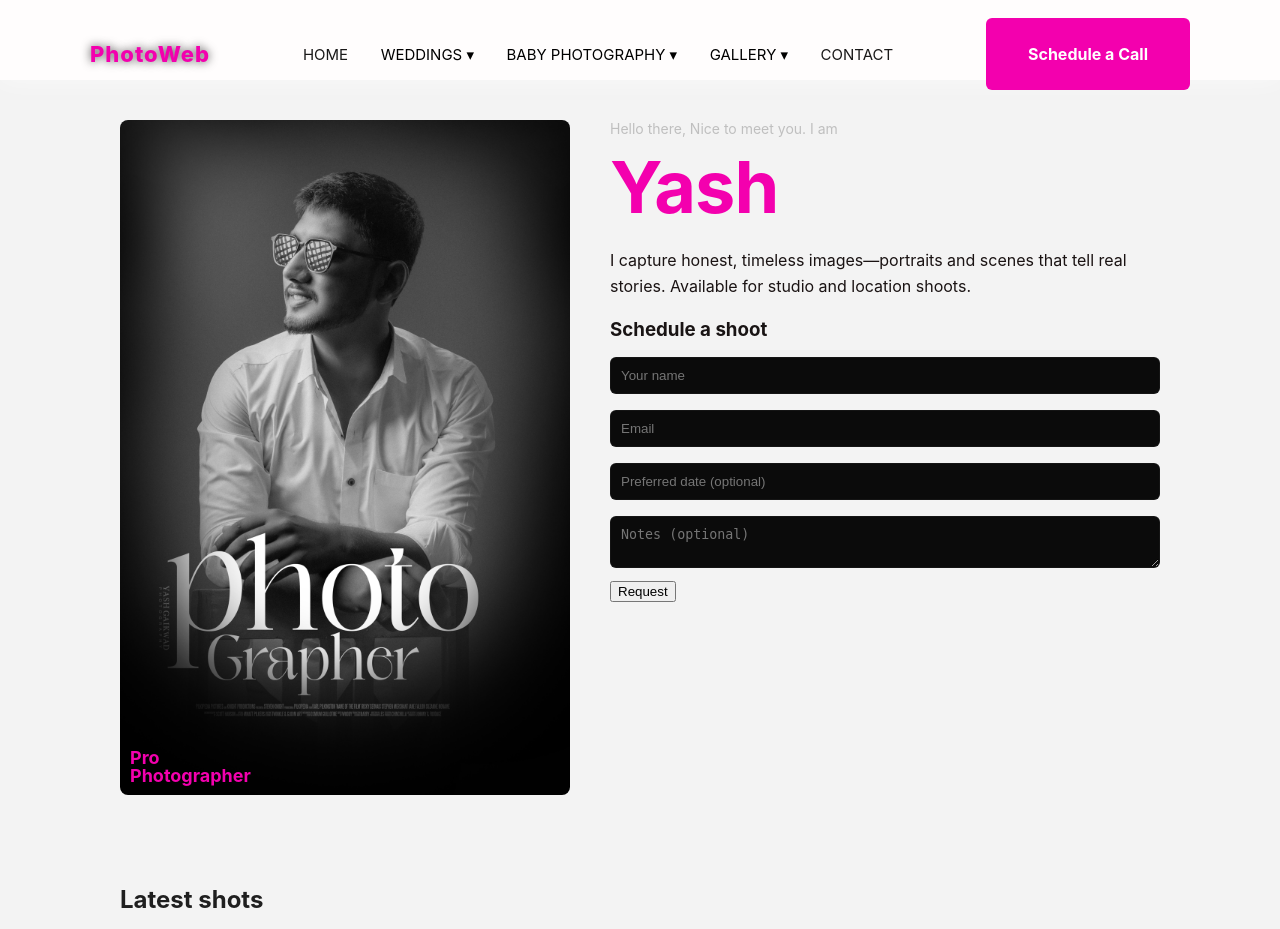
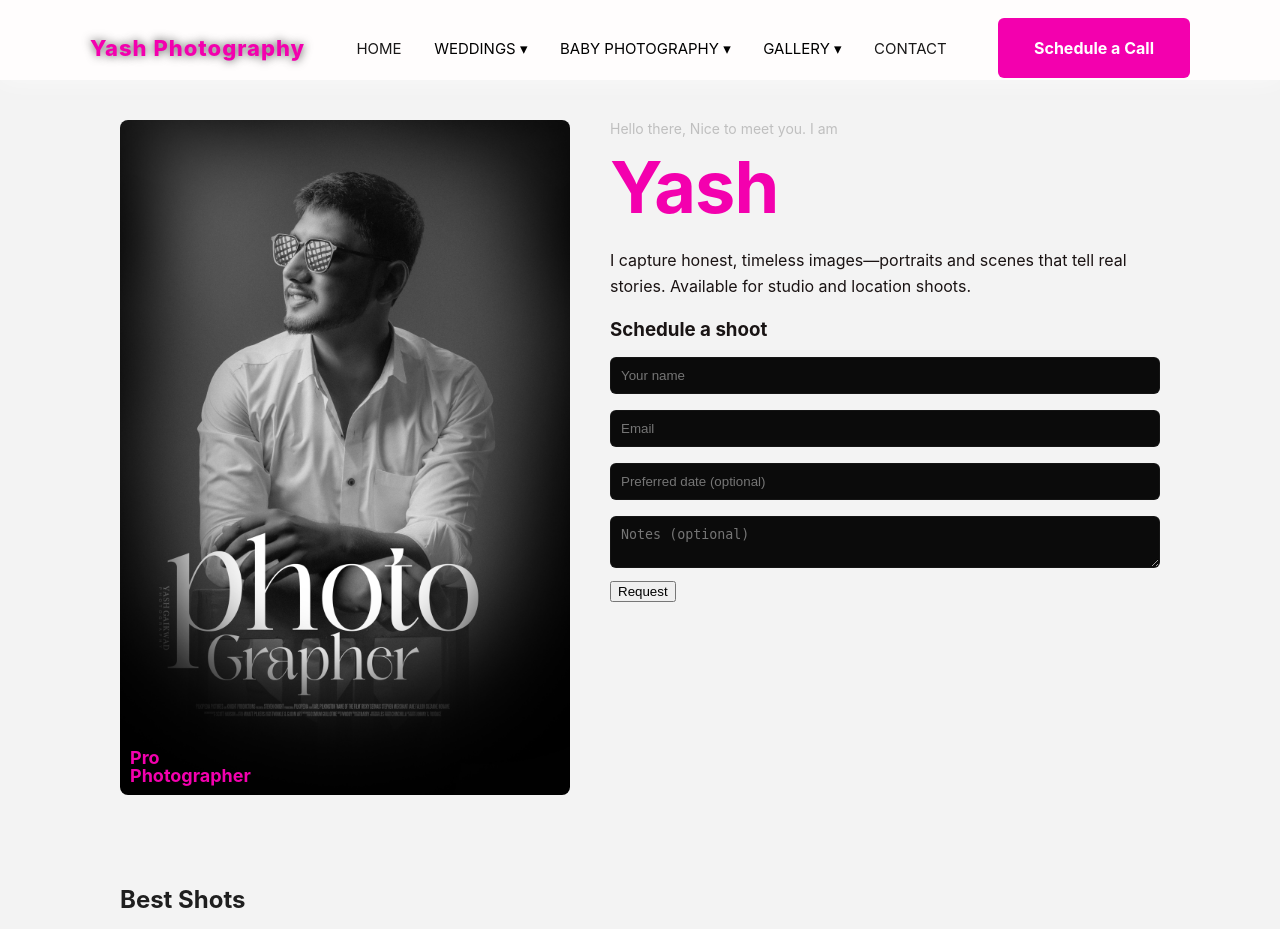
Before and after one commit to AdityaGaikwad6430/Photo-web, a Flask app: page / in a window 1280 px wide. Shown: the top 929 px of the page. Run offline with Flask 3, Linux system fonts and the light colour scheme; data that the repository does not hold is empty.

Commit message:
Files updated

```diff
--- a/Templates/base.html
+++ b/Templates/base.html
@@ -9,7 +9,7 @@
 <body>
   <header class="site-header">
     <div class="container header-inner">
-      <div class="logo">PhotoWeb</div>
+      <div class="logo">Yash Photography</div>
       <nav class="main-nav">
         <a href="{{ url_for('index') }}">HOME</a>
 
--- a/Templates/index.html
+++ b/Templates/index.html
@@ -25,7 +25,7 @@
 </section>
 
 <section class="gallery container">
-  <h2>Latest shots</h2>
+  <h2>Best Shots</h2>
   <div class="shots-grid">
     {% if shots and shots|length > 0 %}
       {% for shot in shots %}
@@ -38,7 +38,7 @@
       <!-- Fallback static images if no DB shots exist -->
       <div class="shot-card">
         <img src="{{ url_for('static', filename='Images/Image1.jpg') }}" alt="Fallback Shot 1">
-        <div class="shot-caption">Studio Shoot</div>
+        <div class="shot-caption"></div>
       </div>
       <div class="shot-card">
         <img src="{{ url_for('static', filename='Images/Image2.jpg') }}" alt="Fallback Shot 2">
--- a/static/style.css
+++ b/static/style.css
@@ -58,7 +58,7 @@ body {
 }
 
 .logo:hover {
-  text-shadow: 0 0 20px rgba(243, 0, 174, 0.708);
+  text-shadow: 0 0 20px rgb(0, 0, 0);
   transform: scale(1.05);
 }
 
@@ -78,7 +78,7 @@ body {
 .btn.schedule {
   background: var(--accent);
   color: #fff;
-  padding: 26px 42px;
+  padding:20px 36px;
   border-radius: 6px;
   text-decoration: none;
   font-weight: 700;
@@ -173,7 +173,7 @@ body {
   transform: scale(1.05);
   box-shadow: 0 0 10px var(--accent);
 }
-.shot-caption { margin-top: 8px; color: #231e1e; font-size: 14px; }
+.shot-caption { margin-top: 8px; color: #000000; font-size: 14px; }
 
 /* Contact form */
 .contact { margin-top: 40px; }
```
